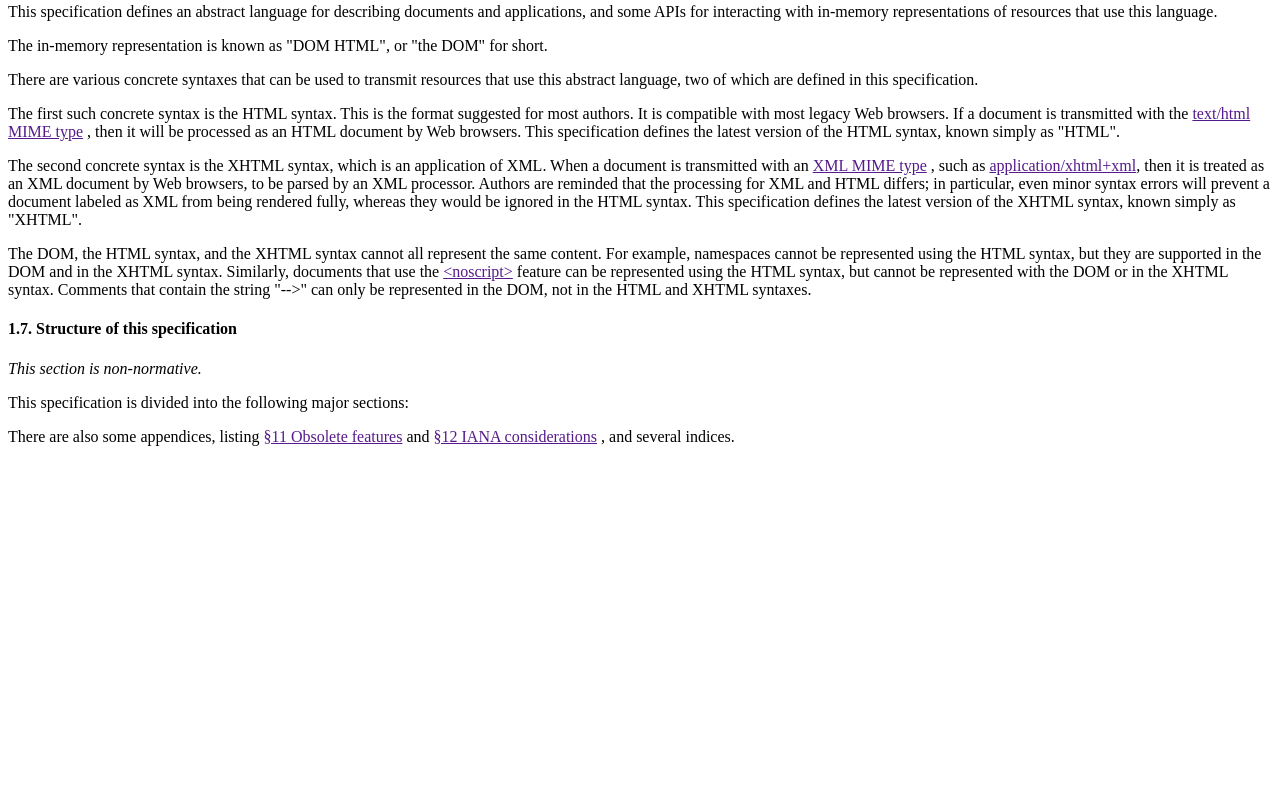
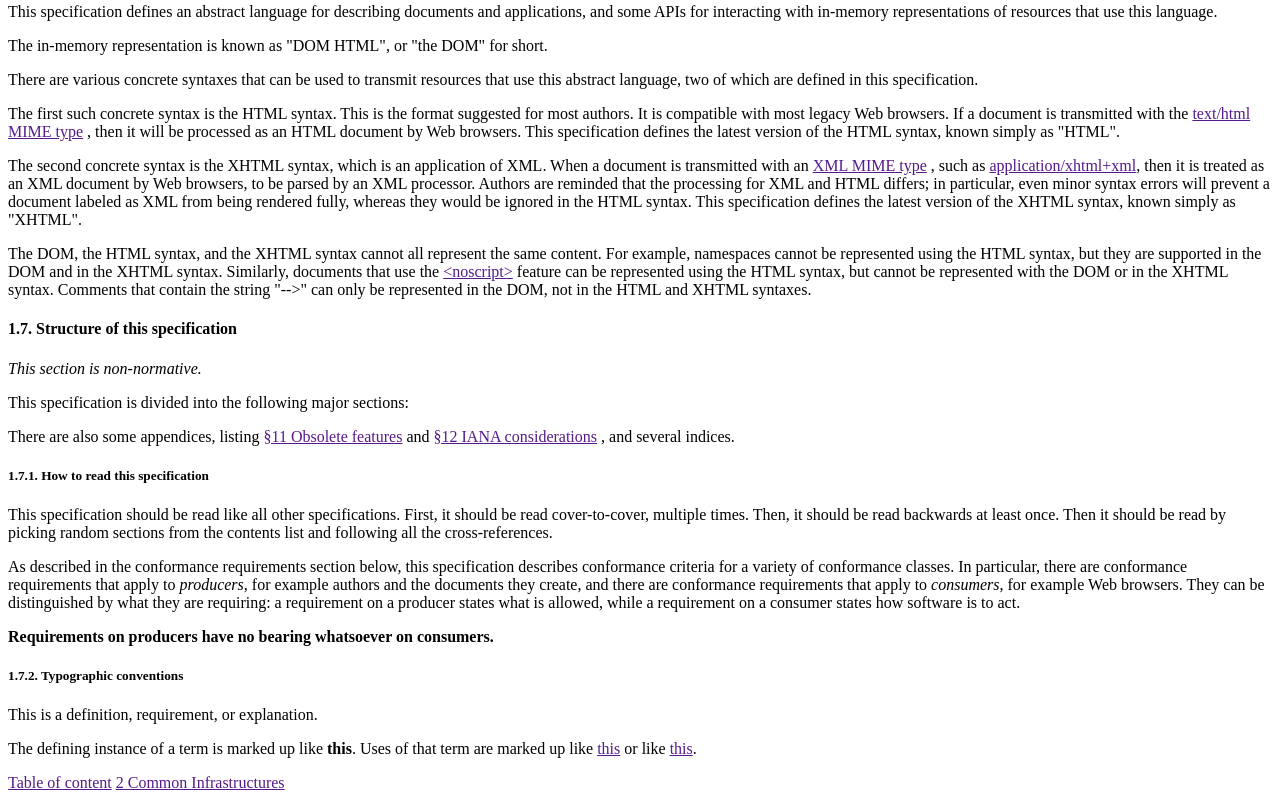
Before and after one commit to vitalii-vorobiov/Web, a plain HTML site: page W3C/index.html in a window 1280 px wide. Shown: the part 3200-4000 px from the top of the page. Before the commit the page ends 3667 px from the top, so only its background shows below. Drawn offline with Linux system fonts and the light colour scheme.

Commit message:
Updated w3c index.html

```diff
--- a/W3C/index.html
+++ b/W3C/index.html
@@ -238,12 +238,38 @@
             </article>
 
             <article>
-                <h4></h4>
-                <em></em>
-                <p></p>
+                <h5>1.7.1. How to read this specification</h5>
+                <p>This specification should be read like all other specifications. First, it should be read cover-to-cover, multiple times. Then, it should be read backwards at least once. Then it should be read by picking random sections from the contents list and following all the cross-references.</p>
+                <p>As described in the conformance requirements section below, this specification describes conformance criteria for a variety of conformance classes. In particular, there are conformance requirements that apply to <em>producers</em>, for example authors and the documents they create, and there are conformance requirements that apply to <em>consumers</em>, for example Web browsers. They can be distinguished by what they are requiring: a requirement on a producer states what is allowed, while a requirement on a consumer states how software is to act.</p>
+                <!--TODO: Add example 1-->
+                <strong>Requirements on producers have no bearing whatsoever on consumers.</strong>
+                <!--TODO: Add example 2-->
+            </article>
+
+            <article>
+                <h5>1.7.2. Typographic conventions</h5>
+                <p>This is a definition, requirement, or explanation.</p>
+                <!--TODO: Add note-->
+                <!--TODO: Add example 3-->
+                <p>
+                    The defining instance of a term is marked up like <b>this</b>. Uses of that term are marked up like
+                    <a href="">this</a>
+                    or like
+                    <a href="">this</a>.
+                </p>
+
             </article>
 
         </section>
     </main>
+
+    <!--Footer Section-->
+
+    <footer>
+        <nav class="bradcrump">
+            <a href="">Table of content</a>
+            <a href="">2 Common Infrastructures</a>
+        </nav>
+    </footer>
 </body>
 </html>
```
